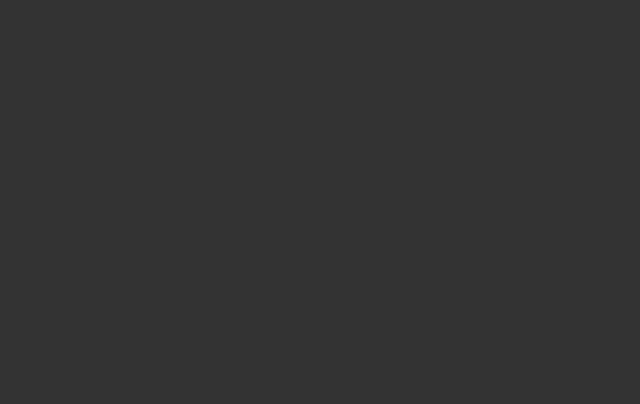
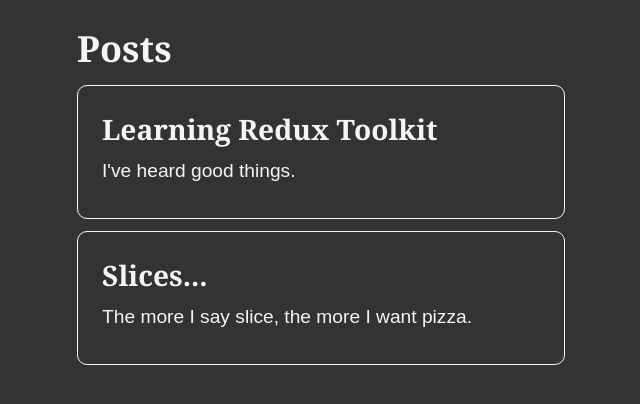
Before and after one commit to Eten-Ekata/Blog-Application-Redux, a React (Vite) app: page / in a window 1280 px wide. Shown: the top 404 px of the page, without its empty margins (313-953 px from the left). Built offline with nearby package versions, Linux system fonts and the light colour scheme.

Commit message:
added posts slice and list

```diff
--- a/src/App.jsx
+++ b/src/App.jsx
@@ -1,11 +1,11 @@
-import { useState } from 'react'
+import PostsList from './features/posts/PostsList'
 import './index.css'
 
 function App() {
 
   return (
     <main className='App'>
-
+      <PostsList/>
     </main>
   )
 }
--- a/src/app/store.js
+++ b/src/app/store.js
@@ -1,7 +1,8 @@
 import {configureStore} from '@reduxjs/toolkit';
+import postsReducer from '../features/posts/postsSlice'
 
 export const store=configureStore({
     reducer:{
-
+        posts:postsReducer
     }
 })
--- /dev/null
+++ b/src/features/posts/PostsList.jsx
@@ -0,0 +1,23 @@
+import {useSelector} from 'react-redux'
+import { selectAllPosts } from './postsSlice'
+import React from 'react'
+
+const PostsList = () => {
+    const posts= useSelector(selectAllPosts)
+
+    const renderedPosts=posts.map(post=>(
+        <article key={post.id}>
+          <h3>{post.title}</h3>
+          <p>{post.content.substring(0,100)}</p>
+        </article>
+    ))
+
+  return (
+    <section>
+        <h2>Posts</h2>
+        {renderedPosts}
+    </section>
+  )
+}
+
+export default PostsList
--- /dev/null
+++ b/src/features/posts/postsSlice.js
@@ -0,0 +1,39 @@
+import { createSlice } from "@reduxjs/toolkit";
+
+const initialState = [
+    {
+        id: '1',
+        title: 'Learning Redux Toolkit',
+        content: "I've heard good things.",
+        // date: sub(new Date(), { minutes: 10 }).toISOString(),
+        // reactions: {
+        //     thumbsUp: 0,
+        //     wow: 0,
+        //     heart: 0,
+        //     rocket: 0,
+        //     coffee: 0
+        // }
+    },
+    {
+        id: '2',
+        title: 'Slices...',
+        content: "The more I say slice, the more I want pizza.",
+        // date: sub(new Date(), { minutes: 5 }).toISOString(),
+        // reactions: {
+        //     thumbsUp: 0,
+        //     wow: 0,
+        //     heart: 0,
+        //     rocket: 0,
+        //     coffee: 0
+        // }
+    }
+]
+
+const postsSlice = createSlice({
+    name: 'posts',
+    initialState,
+    reducers: {}
+})
+export const selectAllPosts=(state)=>state.posts;
+
+export default postsSlice.reducer
```
